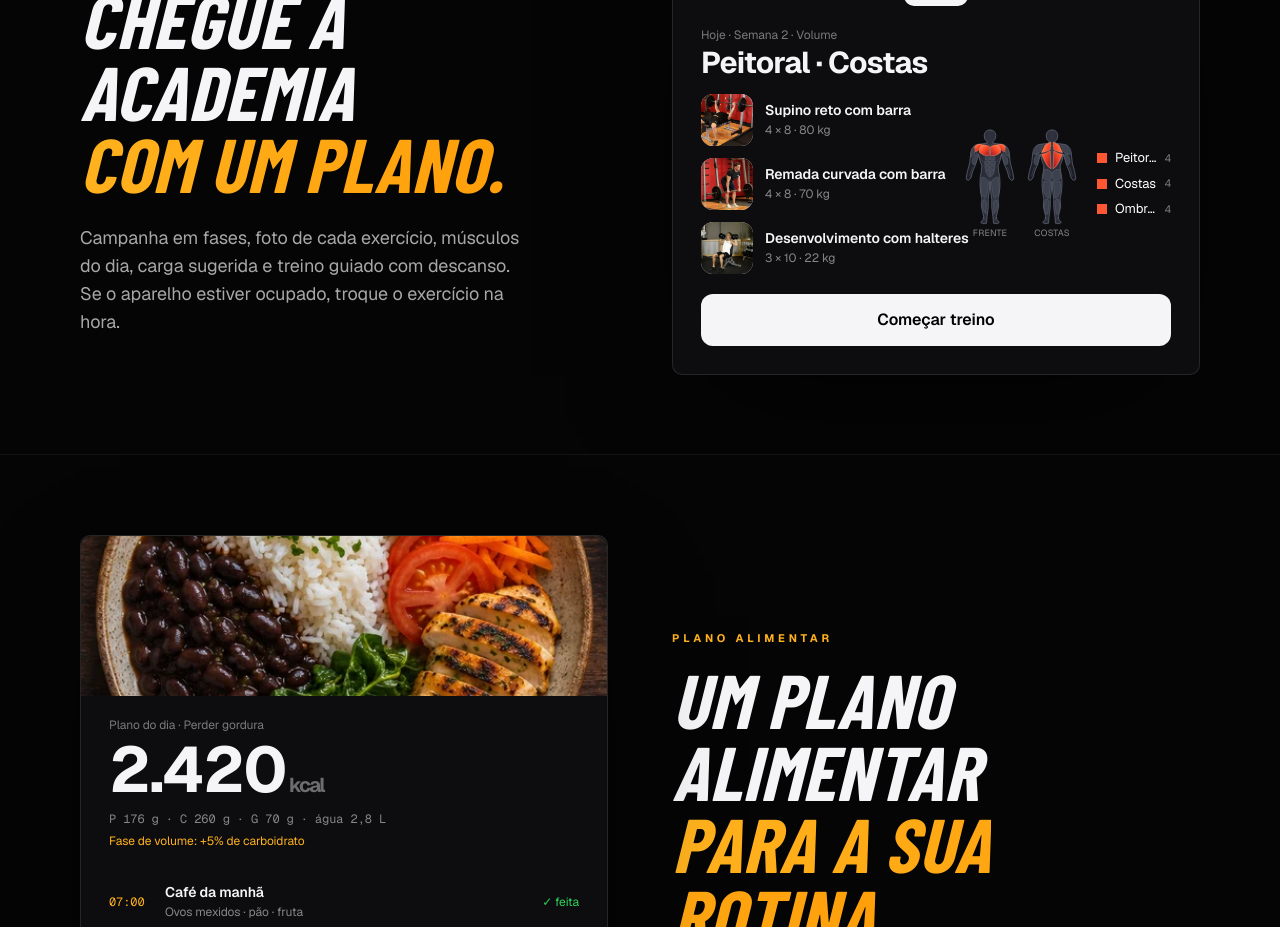
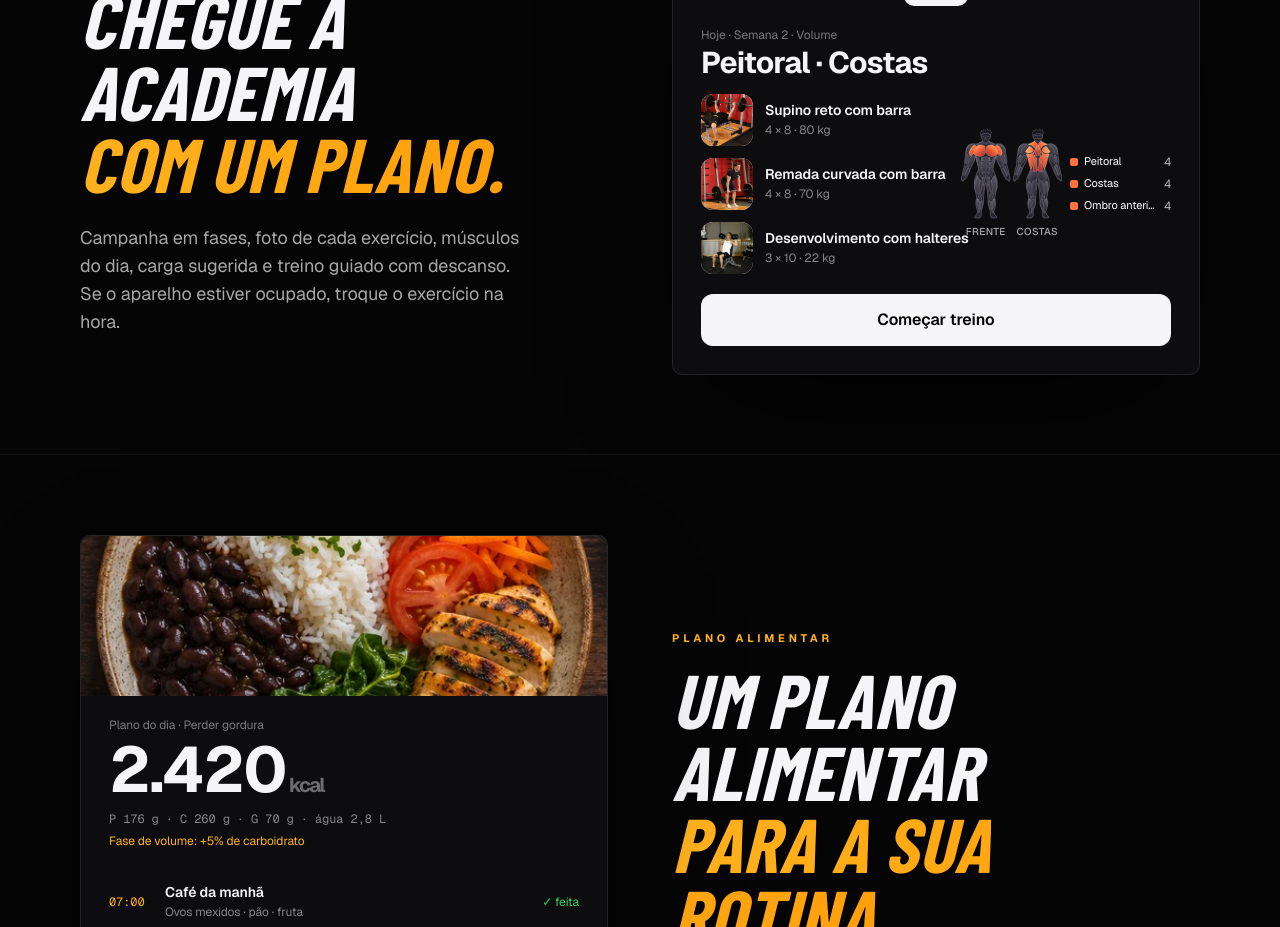
Before and after one commit to renatobcarv/BRIO, a Next.js app: page /sobre in a window 1280 px wide. Shown: the part 5120-6047 px from the top of the page. Built offline with nearby package versions, Linux system fonts and the light colour scheme; a web font is replaced by a local one.

Commit message:
Redesenha o mapa muscular com anatomia segmentada

```diff
--- a/src/components/body/muscle-map.tsx
+++ b/src/components/body/muscle-map.tsx
@@ -11,59 +11,72 @@ export function musclesOf(list: { name: string; sets?: number; muscle?: string |
   return sorted.map(([m, sets]) => ({ m, sets, main: sets >= top * 0.5 }));
 }
 
-// Cada região descreve o lado esquerdo e é espelhada no eixo do corpo.
-type Shape = { m: Muscle; d: string };
+// Cada peça representa uma barriga muscular. O grupo define o destaque do treino.
+type Shape = { m?: Muscle; d: string };
 const FRONT: Shape[] = [
-  { m: "ombro_anterior", d: "M36 30Q28 28 23 34L21 43Q27 45 32 38Z" },
-  { m: "ombro_lateral", d: "M23 34Q18 37 17 45L17 53 23 47 24 42Z" },
-  { m: "peito", d: "M36 31Q43 30 49 34L49 49Q39 51 32 44Q30 39 36 31Z" },
-  { m: "biceps", d: "M26 46Q31 44 29 53L25 64Q20 67 19 61L20 54Z" },
-  { m: "abdomen", d: "M42 51Q46 52 49 51V57H42Z M41 59H49V65H41Z M41 67H49V73H42Z M42 75H49V86Q45 84 42 75Z" },
-  { m: "quadriceps", d: "M36 86Q42 86 48 94L45 115Q44 124 39 121Q33 115 34 102Z" },
-  { m: "panturrilhas", d: "M38 126Q44 124 44 132L43 150Q38 145 37 137Z" },
+  { d: "M53 33Q45 34 37 40Q45 39 55 44L59 39Z" },
+  { m: "ombro_lateral", d: "M33 40Q17 37 13 51L13 65Q20 64 23 56Z" },
+  { m: "ombro_anterior", d: "M33 41Q24 45 20 59Q19 66 24 68Q32 64 34 54L39 45Z" },
+  { m: "peito", d: "M40 43Q48 39 58 45L59 59Q56 69 45 69Q35 68 30 62Q33 49 40 43Z" },
+  { m: "biceps", d: "M25 68Q33 65 33 73Q33 83 25 91Q16 96 16 87Q17 77 25 68Z" },
+  { d: "M14 65Q12 73 10 84L13 87Q16 76 21 68Z M12 92Q20 92 17 99L8 115L5 113Z M17 96Q22 97 20 103L11 118L9 116Z" },
+  { m: "abdomen", d: "M50 71Q55 73 59 69L59 79Q54 82 49 79Z M49 82Q54 84 59 81V92Q54 94 49 91Z M49 94Q54 96 59 94V105Q54 108 51 104Z M51 107Q55 110 59 107V122Q55 119 51 107Z" },
+  { m: "abdomen", d: "M34 68Q39 72 43 73L38 79Z M37 81L44 76 46 80 40 85Z M40 87L47 82 47 87 42 92Z M42 94L47 90Q46 103 51 112L46 118Z" },
+  { m: "quadriceps", d: "M39 115Q44 119 46 129Q39 144 42 162Q35 158 33 147Q32 128 39 115Z M46 126Q51 127 52 134Q49 148 45 162Q42 151 46 126Z M54 135Q58 145 54 156Q52 165 47 163Q47 156 54 135Z" },
+  { d: "M50 118Q57 118 58 126L55 139Q51 129 50 118Z M42 164Q46 167 52 164L51 171Q47 176 43 170Z" },
+  { m: "panturrilhas", d: "M39 171Q44 171 45 181L44 197Q39 193 38 183Z M50 174Q54 177 52 187L47 199L48 183Z" },
+  { d: "M45 177Q47 176 48 179L45 204L42 206L44 190Z" },
 ];
 const BACK: Shape[] = [
-  { m: "ombro_posterior", d: "M35 30Q25 29 21 37L18 47Q25 49 30 43Z" },
-  { m: "costas", d: "M48 26 38 31 32 44Q38 44 47 39Z M32 47Q39 47 47 41L48 72Q41 68 37 58Z" },
-  { m: "triceps", d: "M25 45Q31 47 28 53L25 65Q19 67 19 60L20 53Z" },
-  { m: "gluteos", d: "M37 73Q44 72 49 78L49 88Q44 95 36 89Q33 87 37 73Z" },
-  { m: "posteriores", d: "M36 93Q42 96 48 92L46 109 45 121Q42 124 39 119Q35 112 35 103Z" },
-  { m: "panturrilhas", d: "M38 126Q43 122 45 130L43 149Q39 154 37 144Q35 137 38 126Z" },
+  { m: "costas", d: "M53 32Q47 35 37 40L45 42 57 53 59 39Z M59 42L51 57 57 68 59 62Z" },
+  { m: "ombro_lateral", d: "M33 40Q17 37 13 51L13 64Q20 60 23 53Z" },
+  { m: "ombro_posterior", d: "M34 40Q25 43 19 56Q19 64 25 65Q32 62 34 55L40 44Z" },
+  { m: "costas", d: "M40 44Q47 46 50 54Q46 62 34 61L30 57Z M32 63Q43 66 51 58L48 68 36 72Z M36 74Q49 70 53 65Q58 74 48 90L44 100Q39 88 36 74Z M57 72Q56 89 59 103L51 108Q47 101 50 91Z" },
+  { m: "triceps", d: "M25 66Q32 63 32 70Q28 81 20 87Q16 85 19 77Z M17 65Q20 64 21 67L16 83Q12 88 12 83Q11 74 17 65Z" },
+  { d: "M13 89Q19 87 19 93L10 113L6 113Z M18 94Q23 94 20 101L12 117L10 115Z" },
+  { m: "gluteos", d: "M44 100Q48 108 58 105L59 119Q55 131 45 129Q36 126 38 116Z" },
+  { m: "posteriores", d: "M38 128Q43 130 45 135L44 162Q36 157 35 147Q33 137 38 128Z M47 131Q55 130 58 123L55 143Q54 154 48 164L46 159Z" },
+  { d: "M43 164Q47 167 52 164L51 172Q47 175 43 170Z" },
+  { m: "panturrilhas", d: "M39 171Q45 172 46 179L45 191Q41 198 38 190Q35 181 39 171Z M49 172Q54 172 54 183Q52 194 47 195L46 189Z" },
+  { d: "M45 195L48 195 46 205 43 207Z" },
 ];
 
-const BODY = "M50 5C44 5 40 9 40 15Q40 22 45 25L44 28 29 30Q20 31 17 43L15 62 11 77 9 88Q9 92 13 92L17 88 20 77 25 65 30 47Q32 58 36 67L35 77Q31 93 34 114L36 124 35 137 39 154 38 160 34 164Q35 168 44 166L45 154 47 139 47 125 49 109 50 94 51 109 53 125 53 139 55 154 56 166Q65 168 66 164L62 160 61 154 65 137 64 124 66 114Q69 93 65 77L64 67Q68 58 70 47L75 65 80 77 83 88 87 92Q91 92 91 88L89 77 85 62 83 43Q80 31 71 30L56 28 55 25Q60 22 60 15C60 9 56 5 50 5Z";
-const CONTOURS = "M44 27Q47 32 50 32Q53 32 56 27M30 48Q34 58 39 60M70 48Q66 58 61 60M20 69Q17 76 15 84M80 69Q83 76 85 84M39 122Q42 128 45 122M61 122Q58 128 55 122M39 155 41 160M61 155 59 160";
+const BODY = "M60 8Q51 7 48 14L49 24 53 29 52 33Q46 36 37 39Q24 36 17 43Q11 49 11 64L9 80 9 89Q5 101 3 114L1 120 2 128 5 129 7 124 11 124 15 117Q21 107 24 96L32 80 35 65 39 83 43 99 37 113Q31 125 32 142L36 157 38 169Q34 180 37 192L41 203 38 211 33 215 34 218 46 218 49 213 49 201 54 186 55 169 56 153 59 136 60 133 61 136 64 153 65 169 66 186 71 201 71 213 74 218 86 218 87 215 82 211 79 203 83 192Q86 180 82 169L84 157 88 142Q89 125 83 113L77 99 81 83 85 65 88 80 96 96Q99 107 105 117L109 124 113 124 115 129 118 128 119 120 117 114Q115 101 111 89L111 80 109 64Q109 49 103 43Q96 36 83 39Q74 36 68 33L67 29 71 24 72 14Q69 7 60 8Z";
+const FACE = "M50 16 55 12 59 15 64 11 70 16M51 20l6 1m6 0 6-1m-9 1-2 4h3m-5 2q4 2 8 0m-9 5 5 6 5-6";
+const HAIR = "M48 17 46 12 50 9 48 6 54 7 55 3 60 6 65 2 65 6 72 5 70 9 75 11 71 17 67 13 63 14 60 12 54 15Z";
 
 function Figure({ back, on }: { back?: boolean; on: Map<Muscle, boolean> }) {
   const id = useId();
-  const shapes = back ? BACK : FRONT;
-
   return (
-    <div className="grid justify-items-center">
-      <svg viewBox="0 0 100 172" className="h-auto w-full" aria-hidden>
+    <div className="grid min-w-0 justify-items-center">
+      <svg viewBox="0 0 120 221" className="h-auto w-full max-w-36" aria-hidden="true">
         <defs>
-          <linearGradient id={`${id}-body`} x2="1" y2="0">
-            <stop stopColor="#191b23" /><stop offset=".5" stopColor="#30333f" /><stop offset="1" stopColor="#191b23" />
+          <linearGradient id={`${id}-muscle`} x2=".8" y2="1">
+            <stop stopColor="#767483" /><stop offset=".38" stopColor="#474551" /><stop offset="1" stopColor="#24232d" />
           </linearGradient>
           <linearGradient id={`${id}-active`} x2=".8" y2="1">
-            <stop stopColor="#ff9162" /><stop offset=".48" stopColor="#ff4b28" /><stop offset="1" stopColor="#a71f28" />
+            <stop stopColor="#ffcf86" /><stop offset=".42" stopColor="#ff713d" /><stop offset="1" stopColor="#b42a2d" />
+          </linearGradient>
+          <linearGradient id={`${id}-secondary`} x2=".8" y2="1">
+            <stop stopColor="#e68469" /><stop offset="1" stopColor="#88333e" />
           </linearGradient>
         </defs>
-        <path d={BODY} fill={`url(#${id}-body)`} stroke="#626777" strokeWidth="1.3" />
-        <path d={CONTOURS} fill="none" stroke="#858998" strokeOpacity=".47" strokeWidth=".8" />
-        {back && <path d="M50 31v42" fill="none" stroke="#858998" strokeOpacity=".45" />}
-        {shapes.map(({ m, d }) => {
-          const active = on.get(m);
+        <path d={BODY} fill="#262530" stroke="#8a8596" strokeWidth="1.1" strokeLinejoin="round" />
+        <path d={HAIR} fill="#17171e" stroke="#817c8d" strokeWidth=".7" />
+        <path d={back ? "M51 17Q60 21 69 17M53 25Q60 27 67 25M54 31Q60 37 66 31M60 45V103" : FACE} fill="none" stroke="#a6a0ad" strokeOpacity=".72" strokeWidth=".8" />
+        {(back ? BACK : FRONT).map(({ m, d }, i) => {
+          const active = m ? on.get(m) : undefined;
+          const gradient = active === true ? "active" : active === false ? "secondary" : "muscle";
           return (
-            <g key={m} fill={active ? `url(#${id}-active)` : active === false ? "#922d32" : "#3d414e"}
-              stroke={active ? "#ff966f" : active === false ? "#c75a51" : "#5f6474"} strokeWidth=".8" strokeLinejoin="round">
+            <g key={i} fill={`url(#${id}-${gradient})`} stroke={active === true ? "#ffc29a" : active === false ? "#f39985" : "#a19aaa"}
+              strokeOpacity={active === undefined ? ".72" : "1"} strokeWidth=".8" strokeLinejoin="round">
               <path d={d} />
-              <path d={d} transform="translate(100 0) scale(-1 1)" />
+              <path d={d} transform="translate(120 0) scale(-1 1)" />
             </g>
           );
         })}
       </svg>
-      <span aria-hidden className="text-[9px] uppercase tracking-wide text-white/50">{back ? "Costas" : "Frente"}</span>
+      <span aria-hidden="true" className="mt-1 text-[10px] font-medium uppercase tracking-wider text-white/65">{back ? "Costas" : "Frente"}</span>
     </div>
   );
 }
@@ -73,11 +86,19 @@ export function MuscleMap({ list, compact = false }: { list: { name: string; set
   if (!ms.length) return null;
   const on = new Map(ms.map((x) => [x.m, x.main] as const));
   return (
-    <figure className={`grid ${compact ? "grid-cols-[120px_1fr]" : "grid-cols-[minmax(0,170px)_1fr]"} gap-4 items-center`} aria-label={`Músculos do dia: ${ms.map((x) => MUSCLES[x.m]).join(", ")}`}>
-      <div className="grid grid-cols-2 gap-1"><Figure on={on} /><Figure back on={on} /></div>
-      <figcaption className="grid gap-1.5 content-center min-w-0">
-        {ms.slice(0, compact ? 4 : 8).map(({ m, sets, main }) => (
-          <span key={m} className="flex items-center gap-2 text-[13px] min-w-0"><i className="h-2.5 w-2.5 shrink-0" style={{ background: main ? "#ff5733" : "#922d32" }} /><span className={`flex-1 truncate ${main ? "text-white" : "text-white/60"}`}>{MUSCLES[m]}</span><span className="font-mono text-[11px] text-white/45 shrink-0">{sets}</span></span>))}
+    <figure className={`grid min-w-0 grid-cols-[minmax(0,1fr)_minmax(0,1fr)] items-center ${compact ? "gap-2" : "gap-3 rounded-xl border border-white/10 bg-[#15141a] p-3 sm:gap-5 sm:p-4"}`} aria-label={`Músculos do dia: ${ms.map((x) => MUSCLES[x.m]).join(", ")}`}>
+      <div className={`mx-auto grid w-full grid-cols-2 ${compact ? "max-w-32 gap-0.5" : "max-w-[18rem] gap-1.5"}`}>
+        <Figure on={on} /><Figure back on={on} />
+      </div>
+      <figcaption className="grid min-w-0 content-center gap-1.5">
+        {!compact && <p className="mb-1 text-[11px] font-semibold uppercase tracking-wider text-white/65">Séries por músculo</p>}
+        {(compact ? ms.slice(0, 4) : ms).map(({ m, sets, main }) => (
+          <span key={m} className={`flex min-w-0 items-center gap-1.5 ${compact ? "text-[11px]" : "text-xs sm:text-sm"}`}>
+            <i className="size-2 shrink-0 rounded-sm" style={{ background: main ? "#ff713d" : "#ad5152" }} />
+            <span className={`flex-1 leading-tight ${compact ? "truncate" : "break-words"} ${main ? "text-white" : "text-white/75"}`}>{MUSCLES[m]}</span>
+            <span className="shrink-0 font-mono text-xs text-white/70">{sets}</span>
+          </span>
+        ))}
       </figcaption>
     </figure>
   );
--- a/src/components/body/training.tsx
+++ b/src/components/body/training.tsx
@@ -168,7 +168,7 @@ export function Training({ today, split, plan, workouts, program = null, program
               return (
                 <div key={sel.date} className="step-in-right">
                   {/* Cabeçalho do treino */}
-                  <div className="grid sm:grid-cols-[minmax(0,1fr)_minmax(0,300px)] gap-5 items-center">
+                  <div className="min-w-0">
                     <div className="min-w-0">
                       <p className="text-[12px] text-white/50">{when}{ctx ? ` · Semana ${ctx.weekNo}` : ""}{ctx?.phase ? ` · ${ctx.phase}` : ""}</p>
                       <h3 className="font-display text-[34px] sm:text-[40px] leading-[1.02] mt-1">{sel.title ?? (list.length ? "Treino" : "Descanso")}</h3>
@@ -187,11 +187,11 @@ export function Training({ today, split, plan, workouts, program = null, program
     <span className="text-[11px] shrink-0" style={{ color: done ? "#ffb21e" : "rgba(255,255,255,.5)" }}>{done ? `abatido ${done}×` : "treine para abater"}</span>
   </a>); })()}
                     </div>
-                    {list.length > 0 && <div className="hidden sm:block"><MuscleMap list={list as never} compact /></div>}
                   </div>
 
                   {list.length > 0 ? (
                     <>
+                      <div className="mt-4"><MuscleMap list={list} /></div>
                       <ol className="mt-5 divide-y divide-white/[.06] border-y border-white/[.06]">
                         {list.map((x, i) => {
                           const sg = x.kg == null ? suggestionFor(workouts, x, sel.date < today ? sel.date : today, !!ctx?.deload) : null;
@@ -211,7 +211,6 @@ export function Training({ today, split, plan, workouts, program = null, program
                             </li>);
                         })}
                       </ol>
-                      <div className="sm:hidden mt-5"><MuscleMap list={list as never} compact /></div>
                     </>
                   ) : <div className="mt-5 rounded-[10px] border border-white/[.06] p-6 text-center"><p className="text-[15px] text-white/70">Dia de descanso.</p><p className="text-[13px] text-white/45 mt-1">A adaptação acontece agora: sono, proteína e água.</p></div>}
 
```
